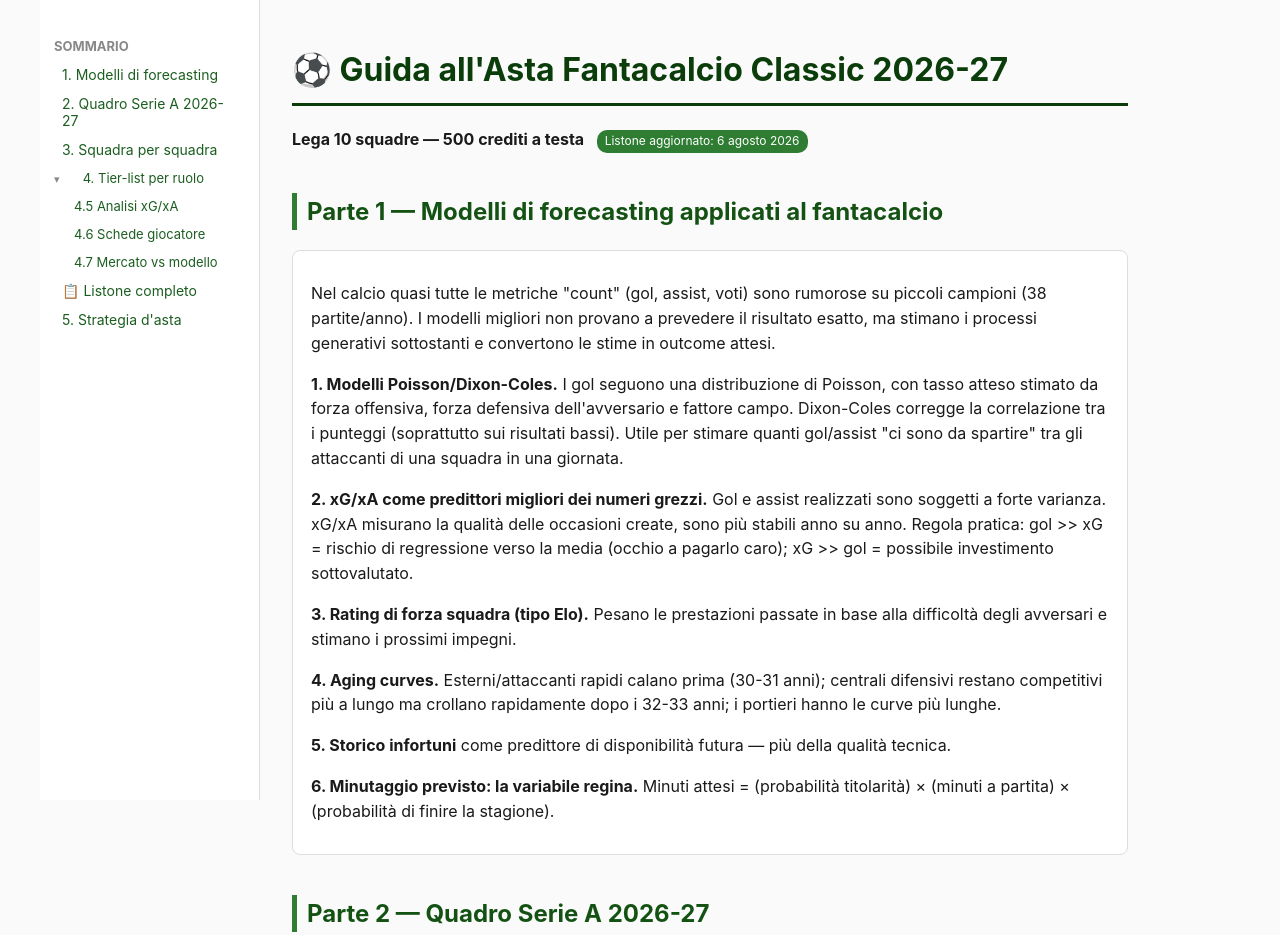
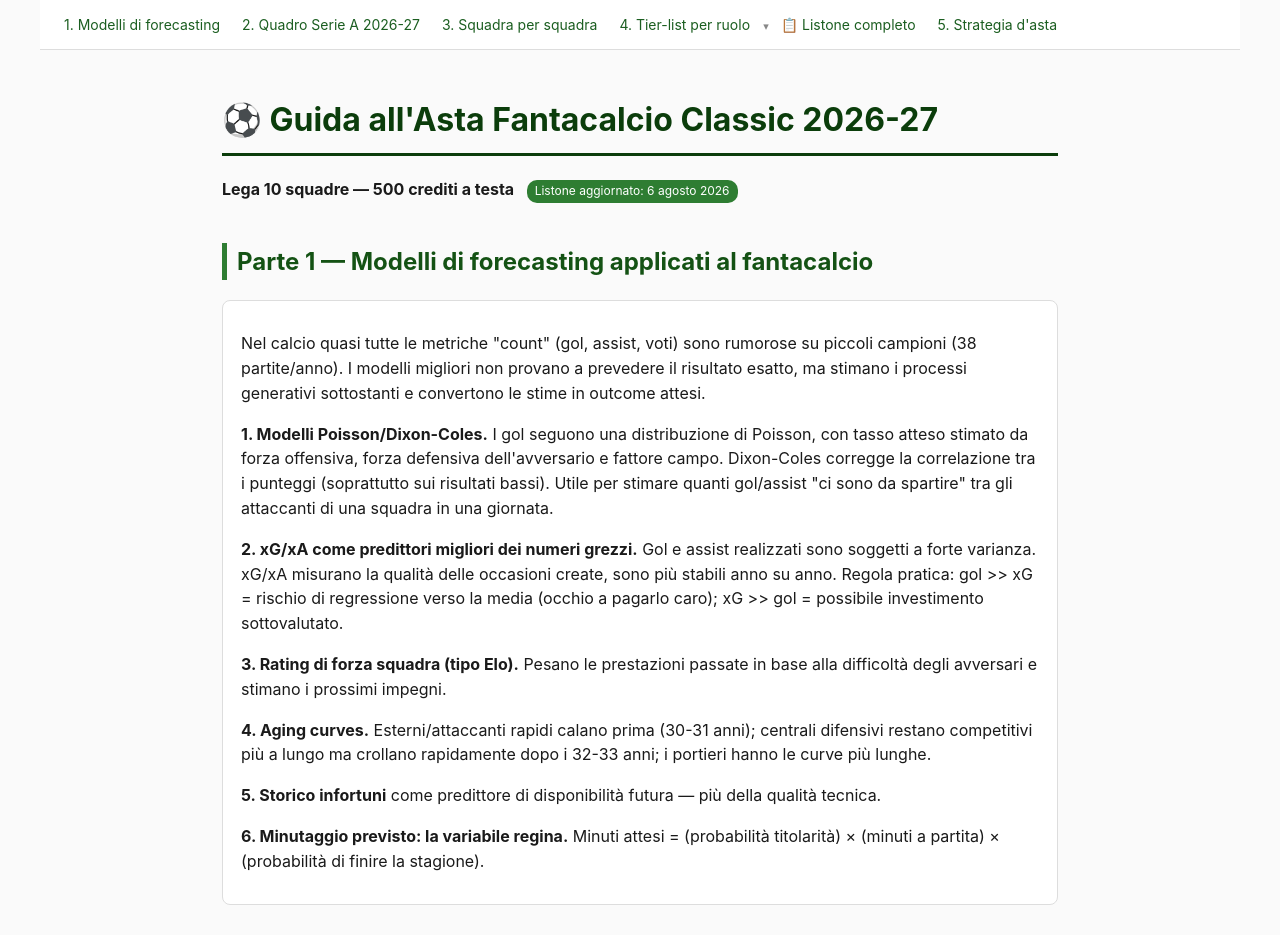
Before and after one commit to darioschioppi/fantacalcio-2026-27, a plain HTML site: page index.html in a window 1280 px wide. Shown: the top 935 px of the page. Drawn offline with Linux system fonts and the light colour scheme.

Commit message:
Sidebar spostata in alto come menu orizzontale sticky
Su richiesta di Dario: la navigazione non è più una colonna laterale
fissa a sinistra, ma una barra orizzontale sticky in cima alla pagina
(come un menu di sito), con "4. Tier-list per ruolo" come voce a
tendina che apre le sotto-sezioni 4.5/4.6/4.7 sotto forma di dropdown.
Il menu resta visibile anche su schermi piccoli (prima era nascosto
sotto 800px di larghezza, ora essendo orizzontale in alto ha senso
lasciarlo sempre visibile). Aggiunta chiusura del dropdown al click su
una voce o fuori dall'area, per non lasciarlo aperto sopra il testo.

```diff
--- a/index.html
+++ b/index.html
@@ -8,19 +8,19 @@
   :root { --green: #2e7d32; --dark-green: #0b3d0b; }
   * { box-sizing: border-box; }
   body { font-family: -apple-system, Segoe UI, Roboto, Arial, sans-serif; margin: 0; color: #1a1a1a; background: #fafafa; }
-  .layout { display: flex; max-width: 1200px; margin: 0 auto; }
-  nav.sidebar { position: sticky; top: 0; align-self: flex-start; width: 220px; padding: 20px 14px; background: #fff; border-right: 1px solid #ddd; height: 100vh; overflow-y: auto; }
-  nav.sidebar h3 { font-size: 13px; text-transform: uppercase; color: #888; margin: 18px 0 6px; }
-  nav.sidebar a { display: block; padding: 6px 8px; color: #1b5e20; text-decoration: none; border-radius: 6px; font-size: 14px; }
+  .layout { display: block; max-width: 1200px; margin: 0 auto; }
+  nav.sidebar { position: sticky; top: 0; z-index: 200; width: 100%; padding: 8px 14px; background: #fff; border-bottom: 1px solid #ddd; display: flex; align-items: center; gap: 2px; overflow-x: auto; white-space: nowrap; }
+  nav.sidebar h3 { display: none; }
+  nav.sidebar a { display: inline-block; padding: 8px 10px; color: #1b5e20; text-decoration: none; border-radius: 6px; font-size: 14px; }
   nav.sidebar a:hover { background: #e8f5e9; }
-  nav.sidebar details { margin: 0; }
-  nav.sidebar summary { list-style: none; cursor: pointer; }
+  nav.sidebar details { position: relative; display: inline-block; margin: 0; }
+  nav.sidebar summary { list-style: none; cursor: pointer; display: inline-block; }
   nav.sidebar summary::-webkit-details-marker { display: none; }
   nav.sidebar summary a { display: inline-block; }
-  nav.sidebar summary::before { content: '▾ '; color: #888; font-size: 11px; }
-  nav.sidebar details:not([open]) summary::before { content: '▸ '; }
-  nav.sidebar details a { padding-left: 20px; font-size: 13px; }
-  main { flex: 1; padding: 24px 32px; max-width: 900px; line-height: 1.55; }
+  nav.sidebar summary::after { content: ' ▾'; color: #888; font-size: 11px; }
+  nav.sidebar details[open] summary::after { content: ' ▴'; }
+  nav.sidebar details > a { position: absolute; top: 100%; left: 0; background: #fff; border: 1px solid #ddd; border-radius: 6px; padding: 6px; display: block; min-width: 200px; box-shadow: 0 4px 12px rgba(0,0,0,.12); white-space: nowrap; z-index: 210; }
+  main { padding: 24px 32px; max-width: 900px; margin: 0 auto; line-height: 1.55; }
   h1 { color: var(--dark-green); border-bottom: 3px solid var(--dark-green); padding-bottom: 8px; }
   h2 { color: #145214; margin-top: 40px; border-left: 5px solid var(--green); padding-left: 10px; scroll-margin-top: 12px; }
   h3 { color: #1b5e20; margin-top: 22px; scroll-margin-top: 12px; }
@@ -72,8 +72,8 @@
   .mvm-tag.coerente { background: #757575; }
   #mvm-table td, #mvm-table th { font-size: 13px; }
   @media (max-width: 800px) {
-    nav.sidebar { display: none; }
     main { padding: 16px; max-width: 100%; }
+    nav.sidebar a { font-size: 13px; padding: 6px 8px; }
   }
 </style>
 </head>
@@ -85,7 +85,7 @@
   <a href="#parte1">1. Modelli di forecasting</a>
   <a href="#parte2">2. Quadro Serie A 2026-27</a>
   <a href="#parte3">3. Squadra per squadra</a>
-  <details open>
+  <details>
     <summary><a href="#parte4">4. Tier-list per ruolo</a></summary>
     <a href="#parte4-5">4.5 Analisi xG/xA</a>
     <a href="#parte4-6">4.6 Schede giocatore</a>
@@ -512,6 +512,20 @@ Atalanta, Bologna, Cagliari, Como, Fiorentina, Frosinone, Genoa, Inter, Juventus
   });
 
   renderMercatoVsModello('');
+
+  // --- Sidebar orizzontale in alto: chiudi il menu a tendina "4. Tier-list"
+  // dopo un click su una sua voce o fuori dall'area, per non lasciarlo aperto
+  // a coprire il contenuto sottostante (comportamento tipico di un dropdown).
+  document.querySelectorAll('nav.sidebar details').forEach(det => {
+    det.querySelectorAll('a').forEach(a => {
+      a.addEventListener('click', () => { det.open = false; });
+    });
+  });
+  document.addEventListener('click', e => {
+    document.querySelectorAll('nav.sidebar details[open]').forEach(det => {
+      if (!det.contains(e.target)) det.open = false;
+    });
+  });
 </script>
 
 </body>
```
